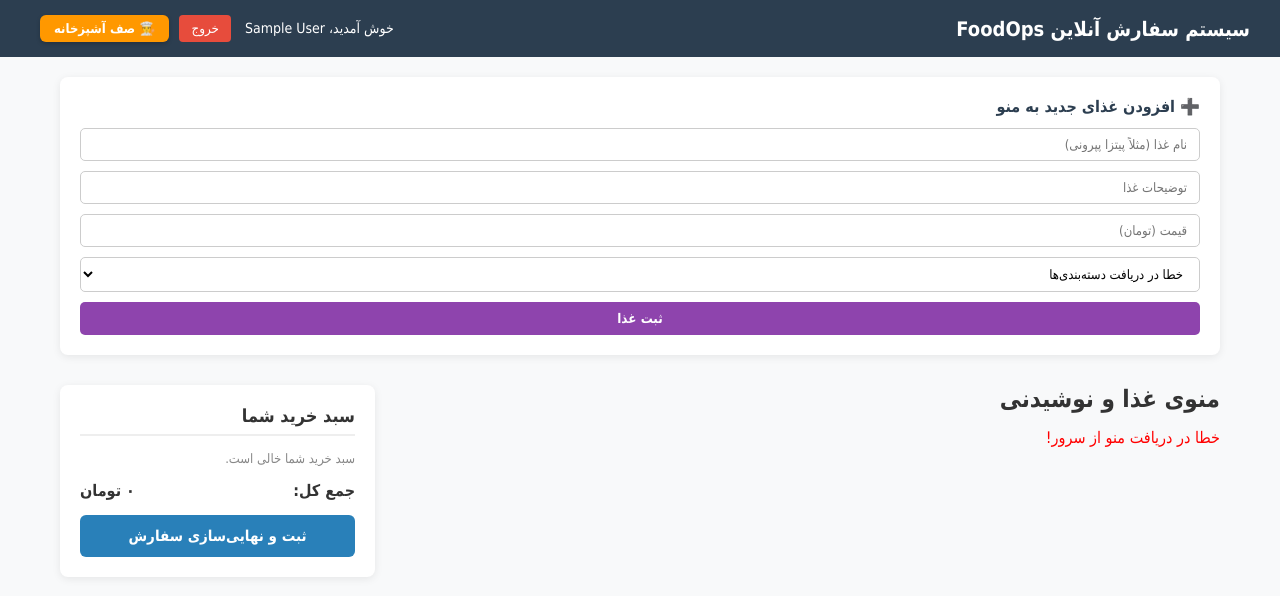
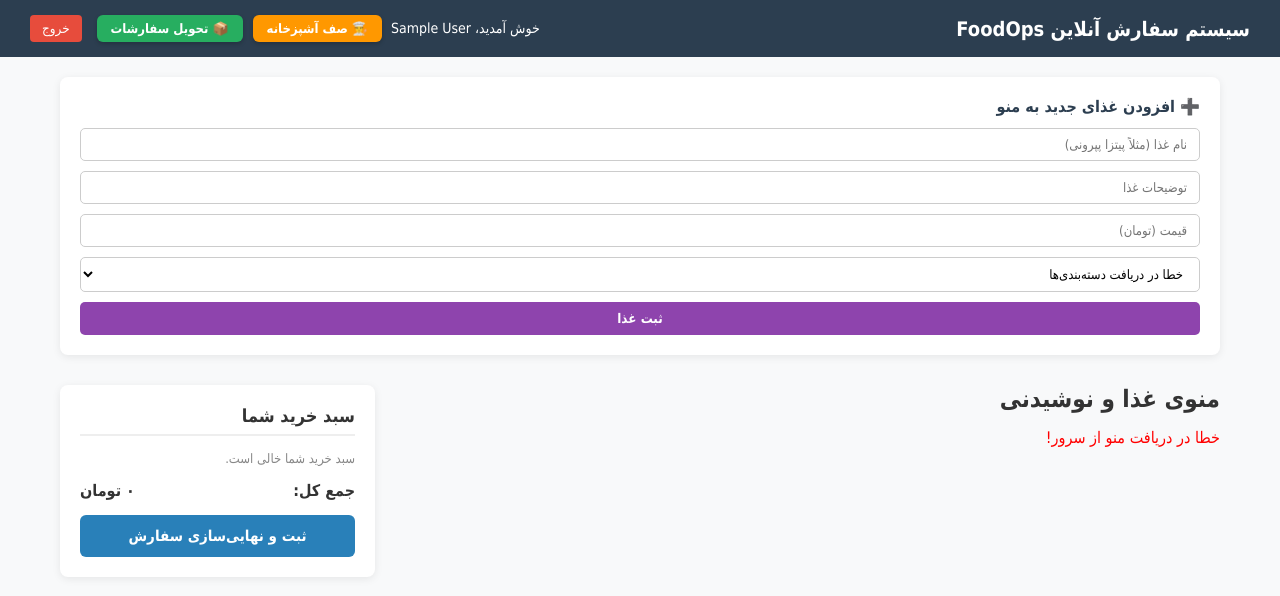
Before and after one commit to ZahraAghaeii/FoodOps, a plain HTML site: page frontend/index.html in a window 1280 px wide. Drawn offline with Linux system fonts and the light colour scheme; no server answers; sample sign-in values are in the browser's storage.

Commit message:
change app.js

```diff
--- a/frontend/js/app.js
+++ b/frontend/js/app.js
@@ -19,8 +19,9 @@
     userNameElem.innerText = `خوش آمدید، ${user.name}`;
   }
 
-  // افزودن دکمه صف آشپزخانه
+  // افزودن دکمه‌های مدیریتی براساس نقش کاربر
   renderKitchenButton(user);
+  renderDeliveryButton(user);
 
   fetchMenu();
   fetchCategories();
@@ -55,7 +56,7 @@
       text-decoration: none;
       font-weight: bold;
       font-size: 13px;
-      margin: 0 10px;
+      margin: 0 5px;
       display: inline-block;
       box-shadow: 0 2px 4px rgba(0,0,0,0.2);
       transition: background 0.2s;
@@ -65,7 +66,52 @@
     kitchenBtn.onmouseover = () => kitchenBtn.style.backgroundColor = '#e67e22';
     kitchenBtn.onmouseout = () => kitchenBtn.style.backgroundColor = '#ff9800';
 
-    // پیدا کردن محل تزریق دکمه در هدر
+    injectHeaderBtn(kitchenBtn);
+  }
+}
+
+// نمایش مشروط دکمه پنل تحویل برای صندوق‌دار (Cashier) و ادمین (Admin)
+function renderDeliveryButton(user) {
+  if (!user) return;
+
+  const userRole = String(user.role || user.type || '').toLowerCase().trim();
+
+  // فقط صندوق‌دار و ادمین
+  const isAllowed = userRole.includes('cashier') ||
+                    userRole.includes('admin') ||
+                    userRole.includes('delivery');
+
+  if (isAllowed) {
+    if (document.getElementById('deliveryNavBtn')) return;
+
+    const deliveryBtn = document.createElement('a');
+    deliveryBtn.id = 'deliveryNavBtn';
+    deliveryBtn.href = 'delivery.html';
+    deliveryBtn.innerText = '📦 تحویل سفارشات';
+    deliveryBtn.style.cssText = `
+      background-color: #27ae60;
+      color: white;
+      padding: 6px 14px;
+      border-radius: 6px;
+      text-decoration: none;
+      font-weight: bold;
+      font-size: 13px;
+      margin: 0 5px;
+      display: inline-block;
+      box-shadow: 0 2px 4px rgba(0,0,0,0.2);
+      transition: background 0.2s;
+      cursor: pointer;
+    `;
+
+    deliveryBtn.onmouseover = () => deliveryBtn.style.backgroundColor = '#219150';
+    deliveryBtn.onmouseout = () => deliveryBtn.style.backgroundColor = '#27ae60';
+
+    injectHeaderBtn(deliveryBtn);
+  }
+}
+
+// تابع کمکی برای تزریق دکمه‌ها در هدر پیش از دکمه خروج/نام کاربر
+function injectHeaderBtn(buttonElem) {
   const logoutBtn = document.querySelector('button[onclick*="logout"]') ||
                     document.getElementById('logoutBtn') ||
                     document.querySelector('.btn-danger') ||
@@ -74,12 +120,11 @@
   const userNameElem = document.getElementById('userName');
 
   if (logoutBtn && logoutBtn.parentNode) {
-      logoutBtn.parentNode.insertBefore(kitchenBtn, logoutBtn.nextSibling);
+    logoutBtn.parentNode.insertBefore(buttonElem, logoutBtn);
   } else if (userNameElem && userNameElem.parentNode) {
-      userNameElem.parentNode.insertBefore(kitchenBtn, userNameElem);
+    userNameElem.parentNode.insertBefore(buttonElem, userNameElem);
   } else {
-      document.body.prepend(kitchenBtn);
-    }
+    document.body.prepend(buttonElem);
   }
 }
 
```
Also changed, not shown: frontend/css/style.css (+22 -0 lines). Lines whose indentation alone changed are shown as unchanged.
